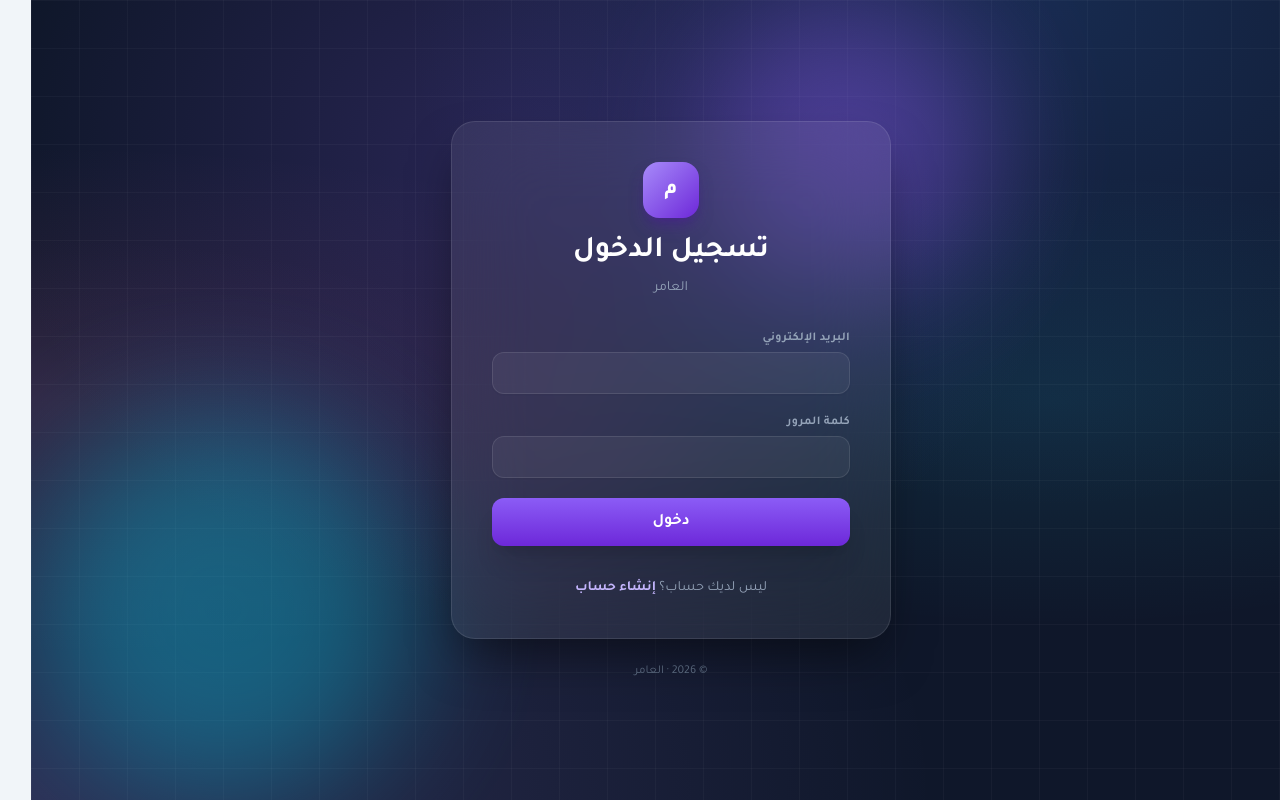
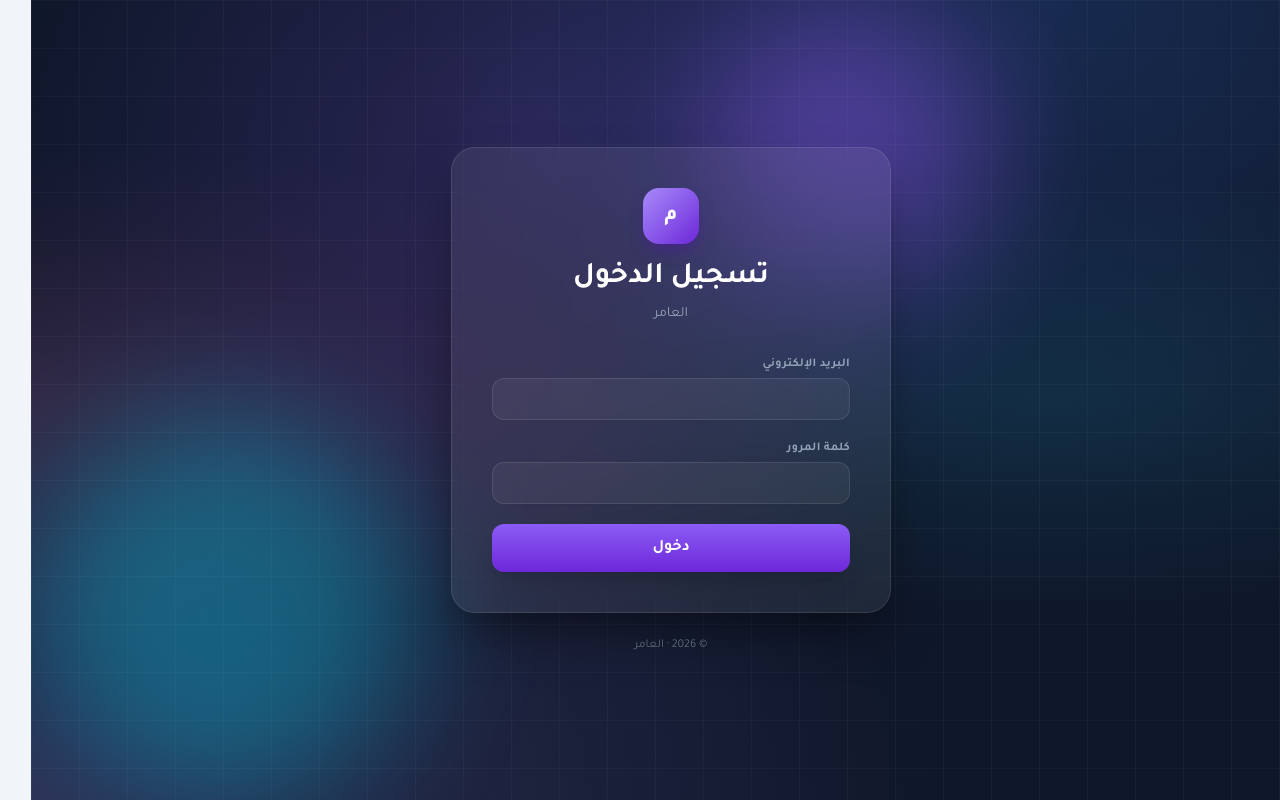
Before and after one commit to zakaryaalsaba/AccountingRepo, a Vue app in the folder client/: page /login in a window 1280 px wide. Built offline with nearby package versions, Linux system fonts and the light colour scheme; no server answers.

Commit message:
register has been removed

```diff
--- a/client/src/views/LoginView.vue
+++ b/client/src/views/LoginView.vue
@@ -1,6 +1,6 @@
 <script setup>
 import { ref } from 'vue';
-import { useRouter, useRoute, RouterLink } from 'vue-router';
+import { useRouter, useRoute } from 'vue-router';
 import { useI18n } from 'vue-i18n';
 import { useAuthStore } from '@/stores/auth';
 
@@ -73,16 +73,6 @@ async function submit() {
             {{ auth.loading ? t('common.loading') : t('auth.submitLogin') }}
           </button>
         </form>
-
-        <p class="mt-8 text-center text-sm text-slate-400">
-          {{ t('auth.noAccount') }}
-          <RouterLink
-            to="/register"
-            class="font-semibold text-brand-300 transition hover:text-brand-200"
-          >
-            {{ t('auth.register') }}
-          </RouterLink>
-        </p>
       </div>
       <p class="mt-6 text-center text-xs text-slate-500">© {{ new Date().getFullYear() }} · {{ t('app.title') }}</p>
     </div>
```
